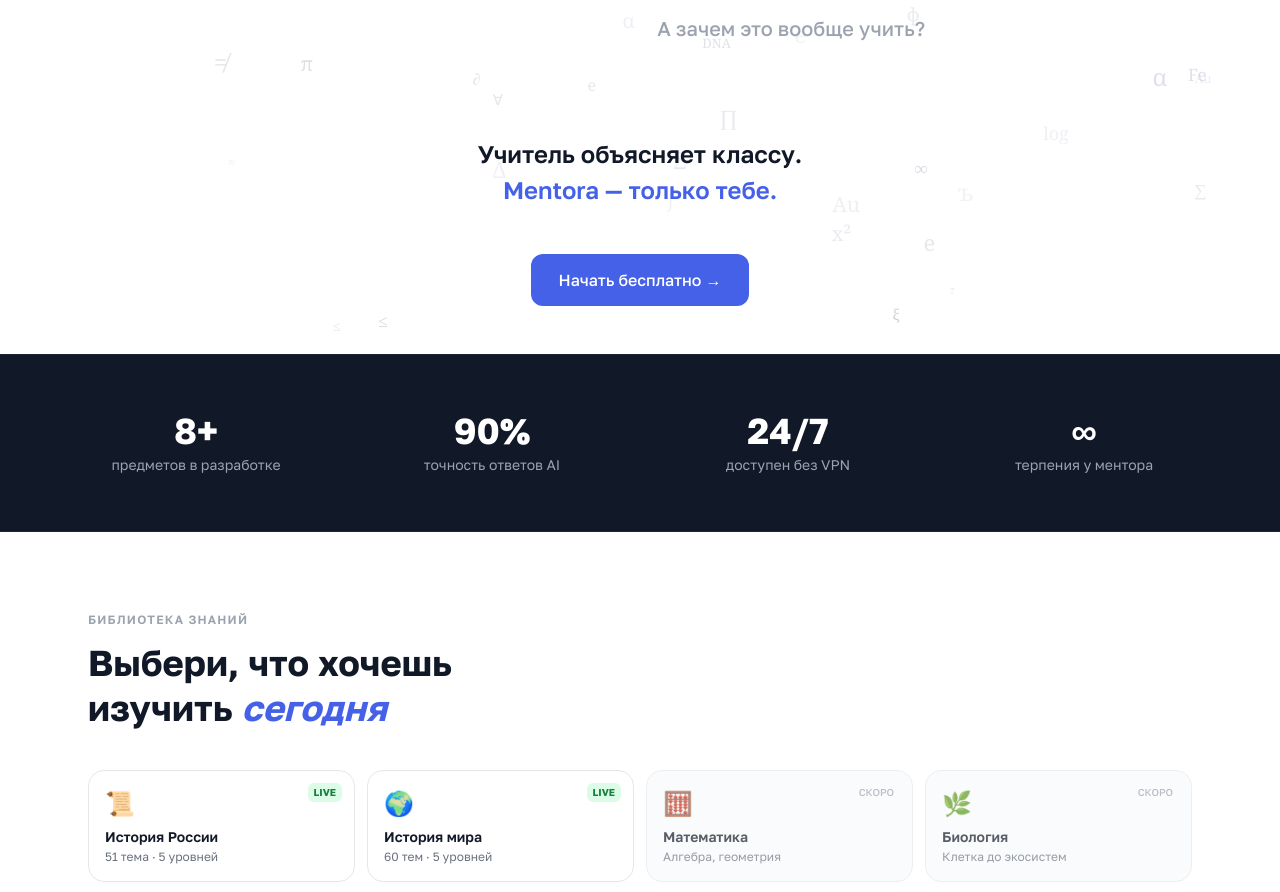
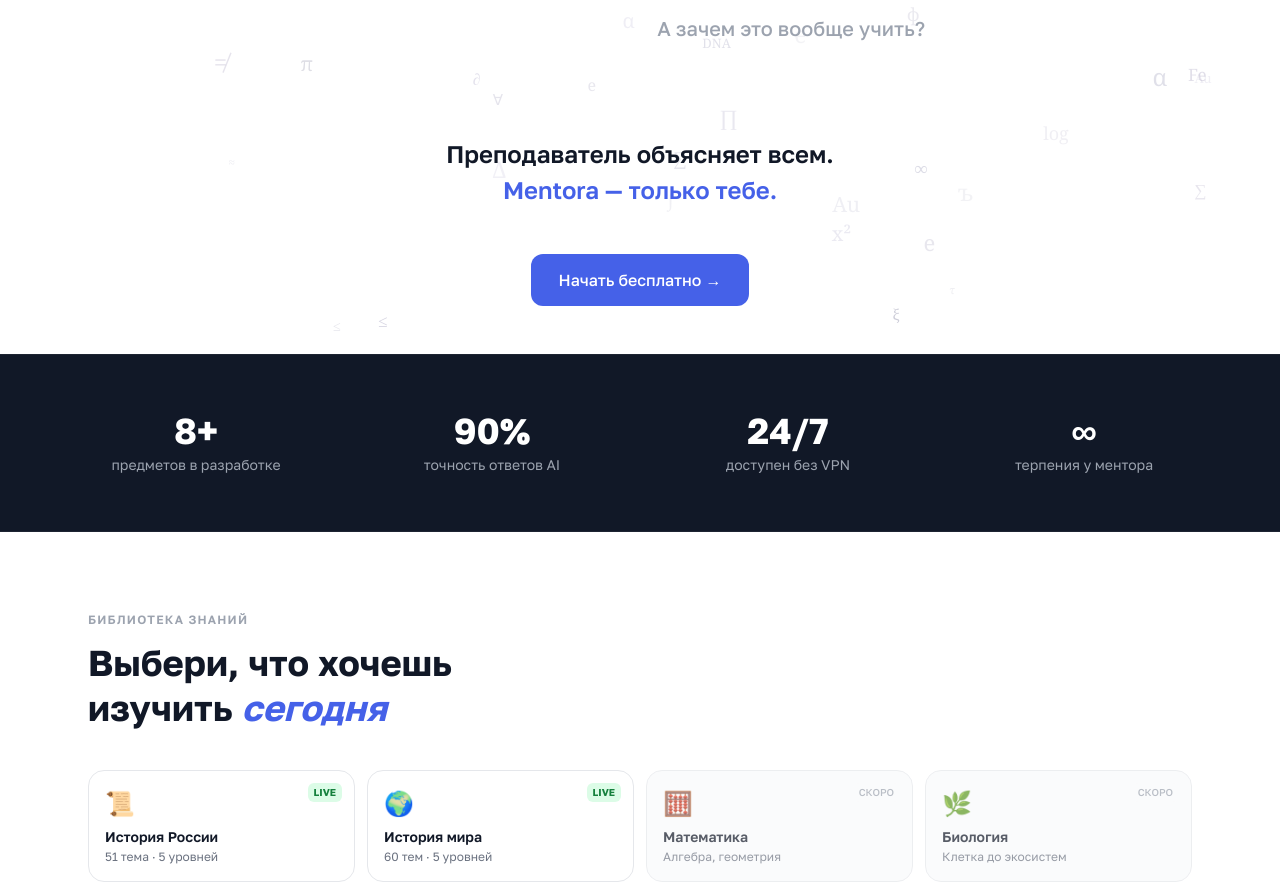
Before and after one commit to unrebay/mentora, a Next.js app: page / in a window 1280 px wide. Shown: the part 1000-1892 px from the top of the page. Built offline with nearby package versions, Linux system fonts and the light colour scheme; no server answers.

Commit message:
fix: landing — "Преподаватель объясняет всем" instead of Учитель

```diff
--- a/src/app/page.tsx
+++ b/src/app/page.tsx
@@ -153,7 +153,7 @@ export default async function HomePage() {
             <p className="text-xl font-medium text-[var(--text-muted)] w-fit ml-[52%]">А зачем это вообще учить?</p>
           </div>
           <div className="text-center">
-            <p className="text-2xl font-semibold text-[var(--text)] mb-1">Учитель объясняет классу.</p>
+            <p className="text-2xl font-semibold text-[var(--text)] mb-1">Преподаватель объясняет всем.</p>
             <p className="text-2xl font-semibold text-brand-600 dark:text-brand-500 mb-12">Mentora — только тебе.</p>
             <Link href="/auth"
               className="inline-flex px-7 py-3.5 bg-brand-600 text-white font-medium rounded-xl hover:bg-brand-700 transition-colors">
```
